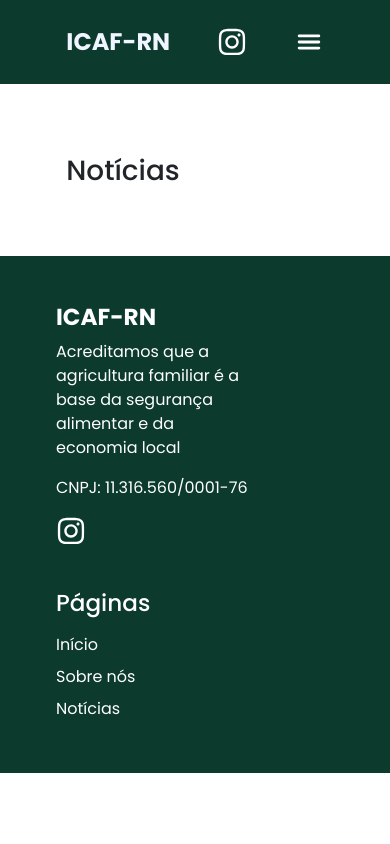
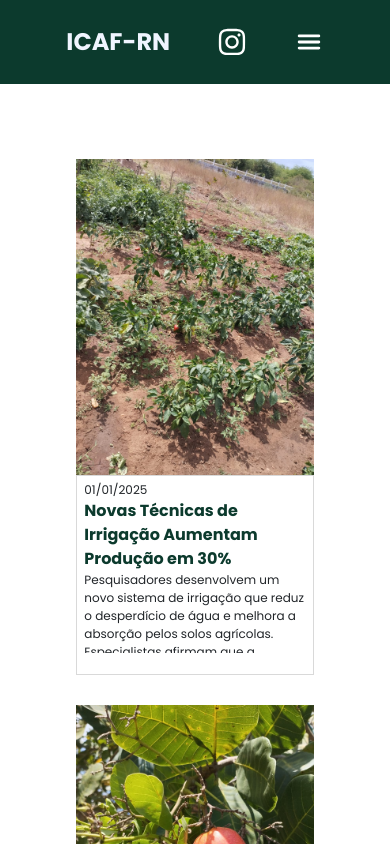
Before and after one commit to icafrn/icafrn-site, a React (Vite) app: page /icafrn-site/noticias in a window 390 px wide. Shown: the top 844 px of the page. Built offline with nearby package versions, Linux system fonts and the light colour scheme.

Commit message:
add news design

```diff
--- a/src/components/Card.jsx
+++ b/src/components/LastNewsCard.jsx
@@ -1,11 +1,12 @@
 import { Link } from "react-router-dom";
 
-const Card = ({ items: { id, cover, title, time } }) => {
+const LastNewsCard = ({ items: { id, cover, title, time } }) => {
     return (
         <>
             <div className="card-box">
                 <div className="card-box__image">
-                    <img src={cover} alt="imagem" />
+                    <img src={cover} alt="imagem" className="overlay" />
+                    <div className="card-box-image__gradient"></div>
                 </div>
                 <div className="card-box__text">
                     <Link className="card-box-text__title" to={`/icafrn-site/noticias/${id}`}>{title}</Link>
@@ -16,4 +17,4 @@ const Card = ({ items: { id, cover, title, time } }) => {
     )
 };
 
-export default Card;
+export default LastNewsCard;
--- /dev/null
+++ b/src/components/NewsCard.jsx
@@ -0,0 +1,21 @@
+import { Link } from "react-router-dom";
+
+const NewsCard = ({ items: { id, cover, title, time, description } }) => {
+    return (
+        <>
+            <div className="news-card">
+                <div className="news-card__image">
+                    <img src={cover} alt="imagem" className="overlay" />
+                    <div className="news-card-image__gradient"></div>
+                </div>
+                <div className="news-card__text">
+                    <span className="news-card-text__time">{time}</span>
+                    <Link className="news-card-text__title" to={`/icafrn-site/noticias/${id}`}>{title}</Link>
+                    <p className="news-card-text__description">{description}</p>
+                </div>
+            </div>
+        </>
+    )
+};
+
+export default NewsCard;
--- a/src/dummyData.js
+++ b/src/dummyData.js
@@ -1,20 +1,23 @@
 export const lastNewsData = [
     {
         id: 1,
-        title: "Título",
+        title: "Novas Técnicas de Irrigação Aumentam Produção em 30%",
         cover: "/icafrn-site/news/image1.jpeg",
-        time: "01/01/2025"
+        time: "01/01/2025",
+        description: "Pesquisadores desenvolvem um novo sistema de irrigação que reduz o desperdício de água e melhora a absorção pelos solos agrícolas. Especialistas afirmam que a inovação pode revolucionar o setor, especialmente em regiões secas."
     },
     {
         id: 2,
-        title: "Título",
+        title: "Uso de Drones na Agricultura Cresce 50% em 2025",
         cover: "/icafrn-site/news/image2.jpeg",
-        time: "01/01/2025"
+        time: "01/01/2025",
+        description: "A tecnologia dos drones está transformando o campo. Com sensores avançados e inteligência artificial, produtores conseguem monitorar lavouras, aplicar defensivos agrícolas de forma precisa e reduzir custos operacionais."
     },
     {
         id: 3,
-        title: "Título",
+        title: "Agricultura Sustentável: Fazenda Reduz Emissão de Carbono em 40%",
         cover: "/icafrn-site/news/image3.jpeg",
-        time: "01/01/2025"
+        time: "01/01/2025",
+        description: "Uma fazenda brasileira adota práticas sustentáveis, como rotação de culturas e adubação verde, conseguindo reduzir significativamente suas emissões de carbono. O modelo pode servir de referência para outras propriedades rurais."
     },
 ]
--- a/src/index.css
+++ b/src/index.css
@@ -2,16 +2,18 @@
 
 :root {
   --green-100: #6d9773;
+  --green-200: #1b6651;
   --green-700: #0c3a2d;
   --active-bg-color: #ffb902;
   --white: #fff;
   --black: #000;
   --h1-font: 5rem;
-  --h2-font: 3.5rem;
+  --h2-font: 3.2rem;
   --h3-font: 2rem;
   --p-font: 16px;
   --transition-normal: all 0.2 ease;
   --new-title-color: #fff;
+  --border: 1px solid #d9d9d9;
 }
 
 * {
@@ -32,7 +34,7 @@
 }
 
 ::-webkit-scrollbar-thumb {
-  background-color: var(--green-700);
+  background-color: var(--green-200);
   /* color of the scroll thumb */
   border-radius: 20px;
   /* roundness of the scroll thumb */
@@ -85,6 +87,14 @@ img {
   color: var(--new-title-color);
 }
 
+.card-box-image__gradient {
+  position: absolute;
+  top: 0;
+  left: 0;
+  width: 100%;
+  height: 100%;
+  background: linear-gradient(to top, rgba(0, 0, 0, 0.6), transparent);
+}
 
 .card-box__image img {
   width: 100%;
@@ -99,27 +109,35 @@ img {
 .card-box__text {
   display: flex;
   flex-direction: column;
-  align-items: center;
+  justify-content: start;
+  align-items: baseline;
   position: absolute;
   left: 0;
   bottom: 0;
   padding: 20px 30px;
-  text-shadow: 2px 2px 3px #000;
+  text-shadow: 2px 2px 2px #000;
 }
-
 
 .card-box-text__title {
   font-weight: bold;
-  font-size: 2.5rem
+  text-decoration: none;
+  color: var(--white);
+  font-size: 1.1rem;
 }
+
+.card-box-text__title:hover {
+  color: var(--green-100);
+}
+
 .card-box-text__time {
-  font-size: 1.3rem}
+  font-weight: 500;
+  font-size: 12px;
+}
 
 .section-last-news__container {
   display: grid;
   grid-template-columns: repeat(8, 1fr);
   grid-template-rows: repeat(8, 6.6vh);
-  /* border: 2px solid red; */
   gap: 10px;
 }
 
@@ -136,22 +154,12 @@ img {
   grid-row-start: 1;
   grid-row-end: 5;
 }
+
 .section-last-news__container .card-box:nth-child(3) {
   grid-column-start: 6;
   grid-column-end: 9;
   grid-row-start: 5;
   grid-row-end: 9;
-}
-
-@media screen and (max-width: 790px) {
-  .hero__title {
-    font-size: var(--h2-font);
-  }
-
-  .hero__paragraph {
-    font-size: var(--p-font);
-    width: 100%;
-  }
 }
 
 /* ABOUT */
@@ -178,8 +186,72 @@ img {
   font-size: 20px
 }
 
+/* NEWS DETAIL */
+.news {
+  border: var(--border);
+  padding: 60px 90px;
+}
+
+.news__time {
+  font-size: 14px;
+}
+
+.news__title {
+  margin-bottom: 20px;
+  font-size: var(--h2-font);
+}
+
+.news .news__img img {
+  width: 60%;
+}
+
+/* ALL NEWS PAGE */
+
+.all-news {
+  display: grid;
+  grid-template-columns: repeat(4, 1fr);
+}
+
+.news-card {
+  position: relative;
+  padding: 5px 10px;
+}
+
+.news-card__image img {
+  width: 100%;
+  height: 100%;
+  object-fit: cover;
+}
+
+.news-card__text {
+  display: flex;
+  flex-direction: column;
+  border: var(--border);
+  height: 200px;
+  padding: 5px 7px;
+}
+
+.news-card-text__time {
+  font-size: 12px;
+}
+
+.news-card-text__title {
+  text-decoration: none;
+  font-weight: bold;
+  color: var(--green-700);
+}
+
+.news-card-text__title:hover {
+  color: var(--green-200);
+}
+
+.news-card-text__description {
+  overflow: hidden;
+  text-overflow: ellipsis ellipsis;
+  font-size: 12px;
+}
+
 /* FOOTER */
-
 footer {
   background-color: var(--green-700);
   width: 100%;
@@ -219,7 +291,60 @@ footer {
   padding: 4px 0;
 }
 
+/* RESPONSIVE */
 @media screen and (max-width: 790px) {
+
+  /* HOME HERO */
+  .hero__title {
+    font-size: var(--h2-font);
+  }
+
+  .hero__paragraph {
+    font-size: var(--p-font);
+    width: 100%;
+  }
+
+  /* ALL NEWS PAGE */
+  .all-news {
+    display: flex;
+    flex-direction: column;
+    gap: 20px;
+  }
+
+  .news-card {
+    position: relative;
+    padding: 5px 10px;
+  }
+
+  .news-card__text {
+    display: flex;
+    flex-direction: column;
+    border: var(--border);
+    height: 200px;
+    padding: 5px 7px;
+  }
+
+  .news-card-text__time {
+    font-size: 12px;
+  }
+
+  .news-card-text__title {
+    text-decoration: none;
+    font-weight: bold;
+    color: var(--green-700);
+  }
+
+  .news-card-text__title:hover {
+    color: var(--green-200);
+  }
+
+  .news-card-text__description {
+    overflow: hidden;
+    text-overflow: ellipsis ellipsis;
+    font-size: 12px;
+  }
+
+  /* FOOTER */
   .footer-content {
     display: flex;
     flex-direction: column;
--- a/src/newsData.js
+++ b/src/newsData.js
@@ -1,20 +1,44 @@
 export const newsData = [
     {
         id: 1,
-        title: "Título",
+        title: "Novas Técnicas de Irrigação Aumentam Produção em 30%",
         cover: "/icafrn-site/news/image1.jpeg",
-        time: "01/01/2025"
+        time: "01/01/2025",
+        description: "Pesquisadores desenvolvem um novo sistema de irrigação que reduz o desperdício de água e melhora a absorção pelos solos agrícolas. Especialistas afirmam que a inovação pode revolucionar o setor, especialmente em regiões secas."
     },
     {
         id: 2,
-        title: "Título",
+        title: "Uso de Drones na Agricultura Cresce 50% em 2025",
         cover: "/icafrn-site/news/image2.jpeg",
-        time: "01/01/2025"
+        time: "01/01/2025",
+        description: "A tecnologia dos drones está transformando o campo. Com sensores avançados e inteligência artificial, produtores conseguem monitorar lavouras, aplicar defensivos agrícolas de forma precisa e reduzir custos operacionais."
     },
     {
         id: 3,
-        title: "Título",
+        title: "Agricultura Sustentável: Fazenda Reduz Emissão de Carbono em 40%",
         cover: "/icafrn-site/news/image3.jpeg",
-        time: "01/01/2025"
+        time: "01/01/2025",
+        description: "Uma fazenda brasileira adota práticas sustentáveis, como rotação de culturas e adubação verde, conseguindo reduzir significativamente suas emissões de carbono. O modelo pode servir de referência para outras propriedades rurais."
     },
-]
+    {
+        id: 4,
+        title: "Novas Técnicas de Irrigação Aumentam Produção em 30%",
+        cover: "/icafrn-site/news/image1.jpeg",
+        time: "01/01/2025",
+        description: "Pesquisadores desenvolvem um novo sistema de irrigação que reduz o desperdício de água e melhora a absorção pelos solos agrícolas. Especialistas afirmam que a inovação pode revolucionar o setor, especialmente em regiões secas."
+    },
+    {
+        id: 5,
+        title: "Uso de Drones na Agricultura Cresce 50% em 2025",
+        cover: "/icafrn-site/news/image2.jpeg",
+        time: "01/01/2025",
+        description: "A tecnologia dos drones está transformando o campo. Com sensores avançados e inteligência artificial, produtores conseguem monitorar lavouras, aplicar defensivos agrícolas de forma precisa e reduzir custos operacionais."
+    },
+    {
+        id: 6,
+        title: "Agricultura Sustentável: Fazenda Reduz Emissão de Carbono em 40%",
+        cover: "/icafrn-site/news/image3.jpeg",
+        time: "01/01/2025",
+        description: "Uma fazenda brasileira adota práticas sustentáveis, como rotação de culturas e adubação verde, conseguindo reduzir significativamente suas emissões de carbono. O modelo pode servir de referência para outras propriedades rurais."
+    },
+];
--- a/src/pages/Home.jsx
+++ b/src/pages/Home.jsx
@@ -1,7 +1,7 @@
 import { useState } from 'react';
 import { Link } from 'react-router-dom';
 
-import Card from '../components/Card';
+import LastNewsCard from '../components/LastNewsCard.jsx';
 import { lastNewsData } from "../dummyData.js"
 
 const Home = () => {
@@ -21,7 +21,7 @@ const Home = () => {
                 <h1 className='section__title'>Últimas notícias</h1>
                 <div className='section-last-news__container'>
                     {lastNews.map((lastNew) => (
-                        <Card key={lastNew.id} items={lastNew} />
+                        <LastNewsCard key={lastNew.id} items={lastNew} />
                     ))}
                 </div>
             </section>
--- a/src/pages/News.jsx
+++ b/src/pages/News.jsx
@@ -1,12 +1,17 @@
+import { useState } from "react";
+import NewsCard from "../components/NewsCard";
+import { newsData } from "../newsData";
+
 const News = () => {
+    const [allNews, setAllNews] = useState(newsData);
     return (
-        <div>
-            <section>
-                <h1>Notícias</h1>
-            </section>
-        </div>
+        <section className="all-news">
+            {allNews.map((news) => (
+                <NewsCard key={news.id} items={news} />
+            ))}
+        </section>
     )
-}
+};
 
 
-export default News
+export default News;
```
Also changed, not shown: src/pages/NewsDetail.jsx (+10 -4 lines).
